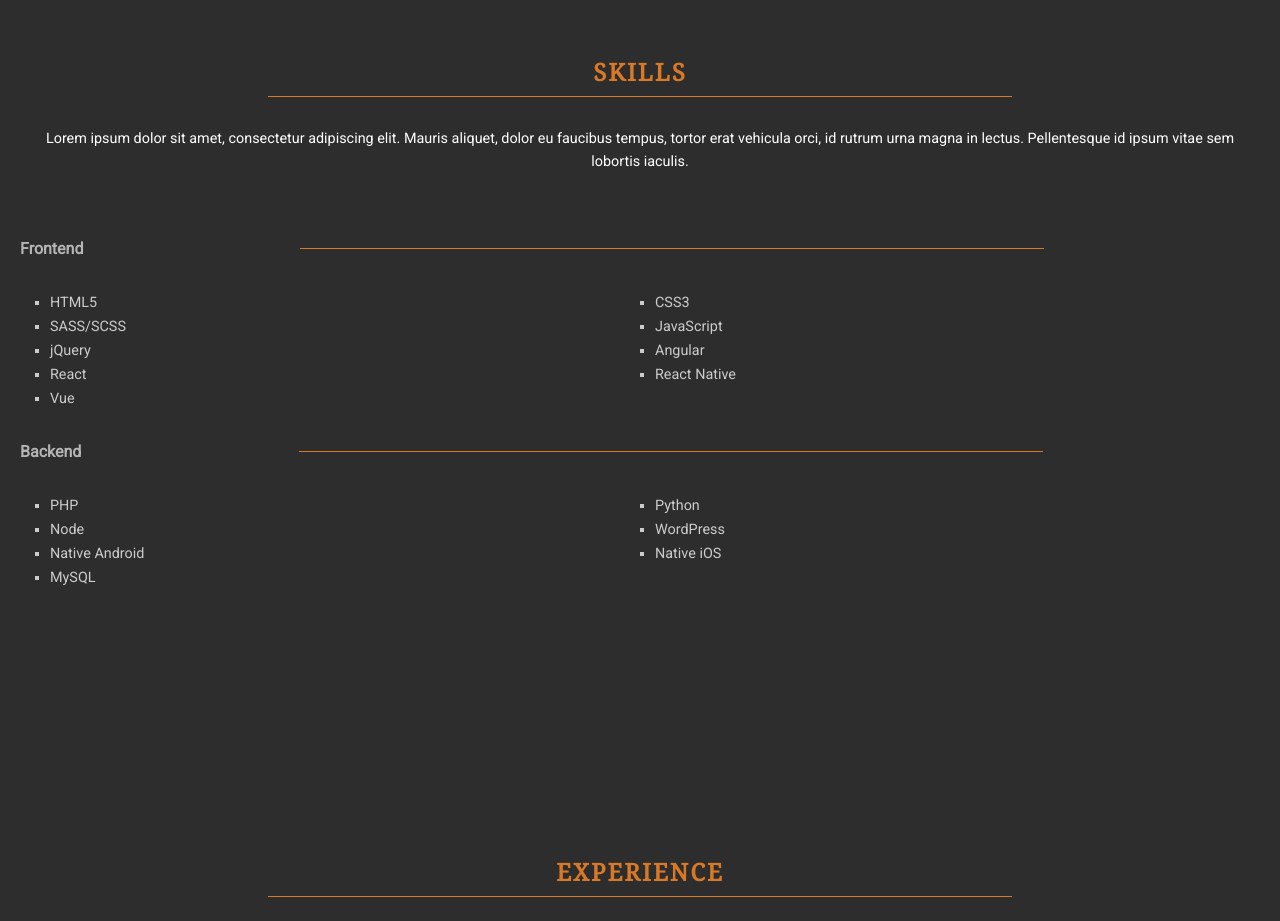
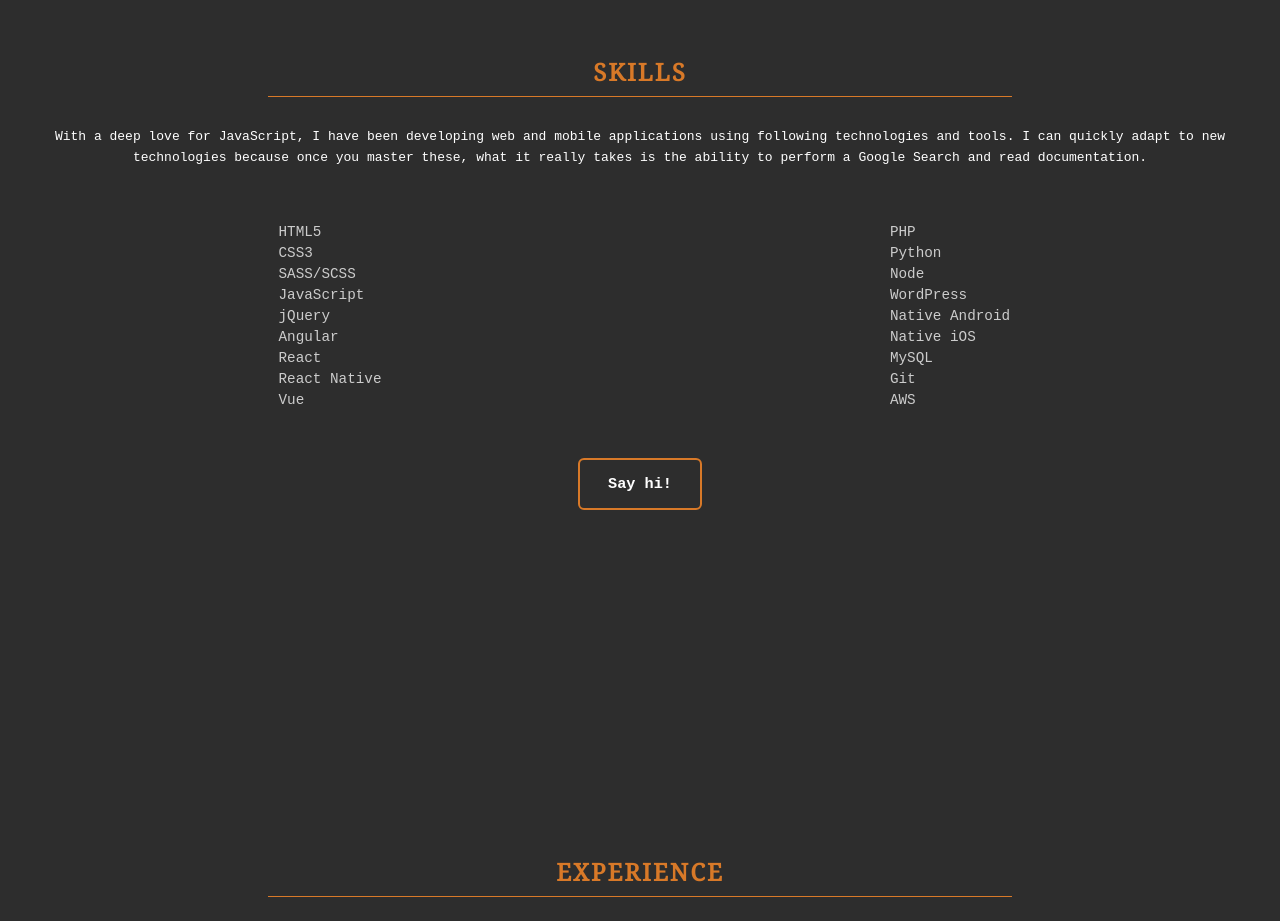
Before and after one commit to TheCoderSingh/e-portfolio, a React (Create React App) app: page / in a window 1280 px wide. Shown: the part 820-1741 px from the top of the page. Built offline with nearby package versions, Linux system fonts and the light colour scheme.

Commit message:
Change skills styling, complete section

```diff
--- a/src/components/Skills/Skills.js
+++ b/src/components/Skills/Skills.js
@@ -7,20 +7,16 @@ const Skills = () => {
 			<div className="top-area">
 				<h1>Skills</h1>
 				<hr />
-				{/* <p>Awesome! Right?</p> */}
 			</div>
 			<div className="content">
 				<p>
-					Lorem ipsum dolor sit amet, consectetur adipiscing elit.
-					Mauris aliquet, dolor eu faucibus tempus, tortor erat
-					vehicula orci, id rutrum urna magna in lectus. Pellentesque
-					id ipsum vitae sem lobortis iaculis.
+					With a deep love for JavaScript, I have been developing web
+					and mobile applications using following technologies and
+					tools. I can quickly adapt to new technologies because once
+					you master these, what it really takes is the ability to
+					perform a Google Search and read documentation.
 				</p>
-				<div>
-					<div className="content-head">
-						<h3>Frontend</h3>
-						<hr />
-					</div>
+				<div className="skill-list">
 					<ul>
 						<li>HTML5</li>
 						<li>CSS3</li>
@@ -32,10 +28,6 @@ const Skills = () => {
 						<li>React Native</li>
 						<li>Vue</li>
 					</ul>
-					<div className="content-head">
-						<h3>Backend</h3>
-						<hr />
-					</div>
 					<ul>
 						<li>PHP</li>
 						<li>Python</li>
@@ -44,7 +36,12 @@ const Skills = () => {
 						<li>Native Android</li>
 						<li>Native iOS</li>
 						<li>MySQL</li>
+						<li>Git</li>
+						<li>AWS</li>
 					</ul>
+				</div>
+				<div className="contact-btn">
+					<h3>Say hi!</h3>
 				</div>
 			</div>
 		</section>
--- a/src/components/Skills/Skills.scss
+++ b/src/components/Skills/Skills.scss
@@ -8,8 +8,8 @@
 			text-align: center;
 			margin-bottom: 50px;
 			color: #fff;
-			font-family: 'Roboto', sans-serif;
-			font-size: 0.9em;
+			font-family: monospace;
+			font-size: 1em;
 			line-height: 1.6em;
 		}
 
@@ -24,23 +24,42 @@
 			}
 		}
 
-		ul {
-			list-style-type: square;
-			padding: 0 0 0 30px;
-
+		.skill-list {
 			display: grid;
 			grid-template-columns: 1fr 1fr;
+			justify-items: center;
 
-			li {
-				font-family: 'Roboto', sans-serif;
-				margin: 3.5px 0;
-				font-size: 0.9em;
-				color: #ccc;
+			ul {
+				list-style-type: none;
+				margin: 0;
+				padding: 0;
 
-				img {
-					max-height: 80px;
-					max-width: 100%;
+				li {
+					color: #ccc;
+					font-family: monospace;
+					font-size: 1.1em;
+					margin-top: 5px;
+
+					img {
+						max-height: 80px;
+						max-width: 100%;
+					}
 				}
+			}
+		}
+
+		.contact-btn {
+			margin: 50px auto;
+			width: 120px;
+			text-align: center;
+			color: #fff;
+			border: 2px solid $primary-color;
+			border-radius: 6px;
+			font-family: monospace;
+			cursor: pointer;
+
+			:hover {
+				background: $primary-color;
 			}
 		}
 	}
```
Also changed, not shown: 1 other file (tests, documents, lock files or other folders).
